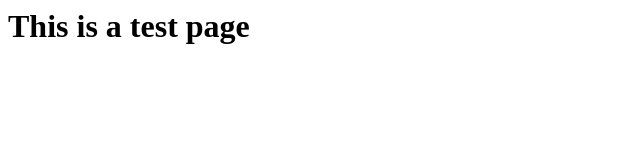
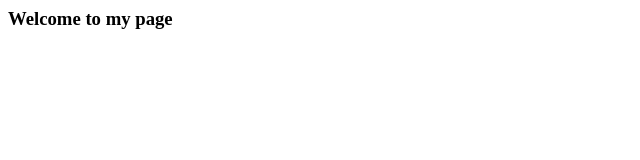
Before and after one commit to shristishakya1997/shristishakya1997.github.io, a plain HTML site: page index.html in a window 1280 px wide. Shown: the whole page, without its empty margins (0-640 px from the left). Drawn offline with Linux system fonts and the light colour scheme.

Commit message:
test page created

```diff
--- a/index.html
+++ b/index.html
@@ -3,6 +3,7 @@
 <title>shristi shakya</title>
 </head>
 <body>
-<h1>This is a test page</h1>
+<h3>Welcome to my page
+</h3>
 </body>
 </html>
```
